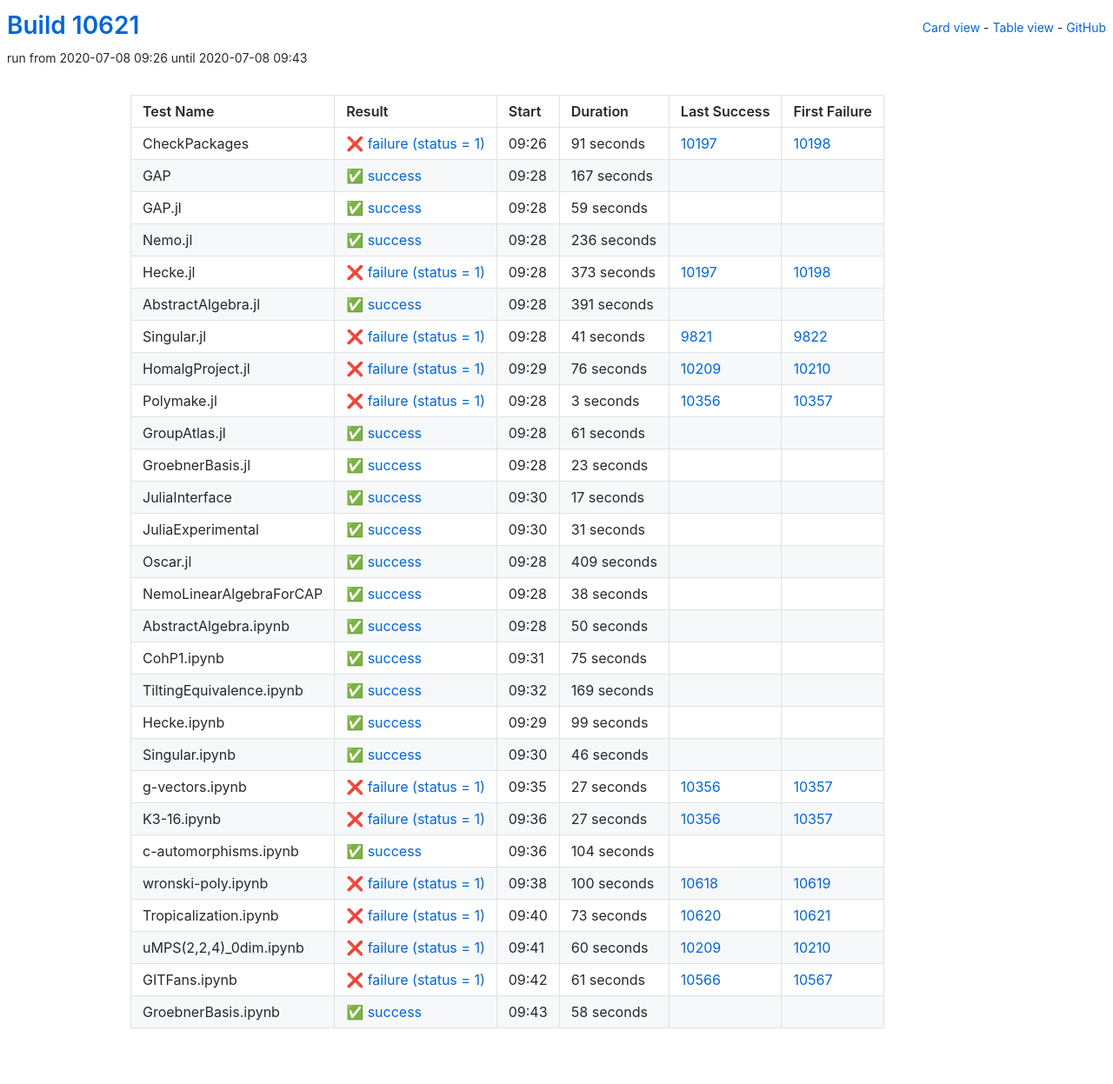
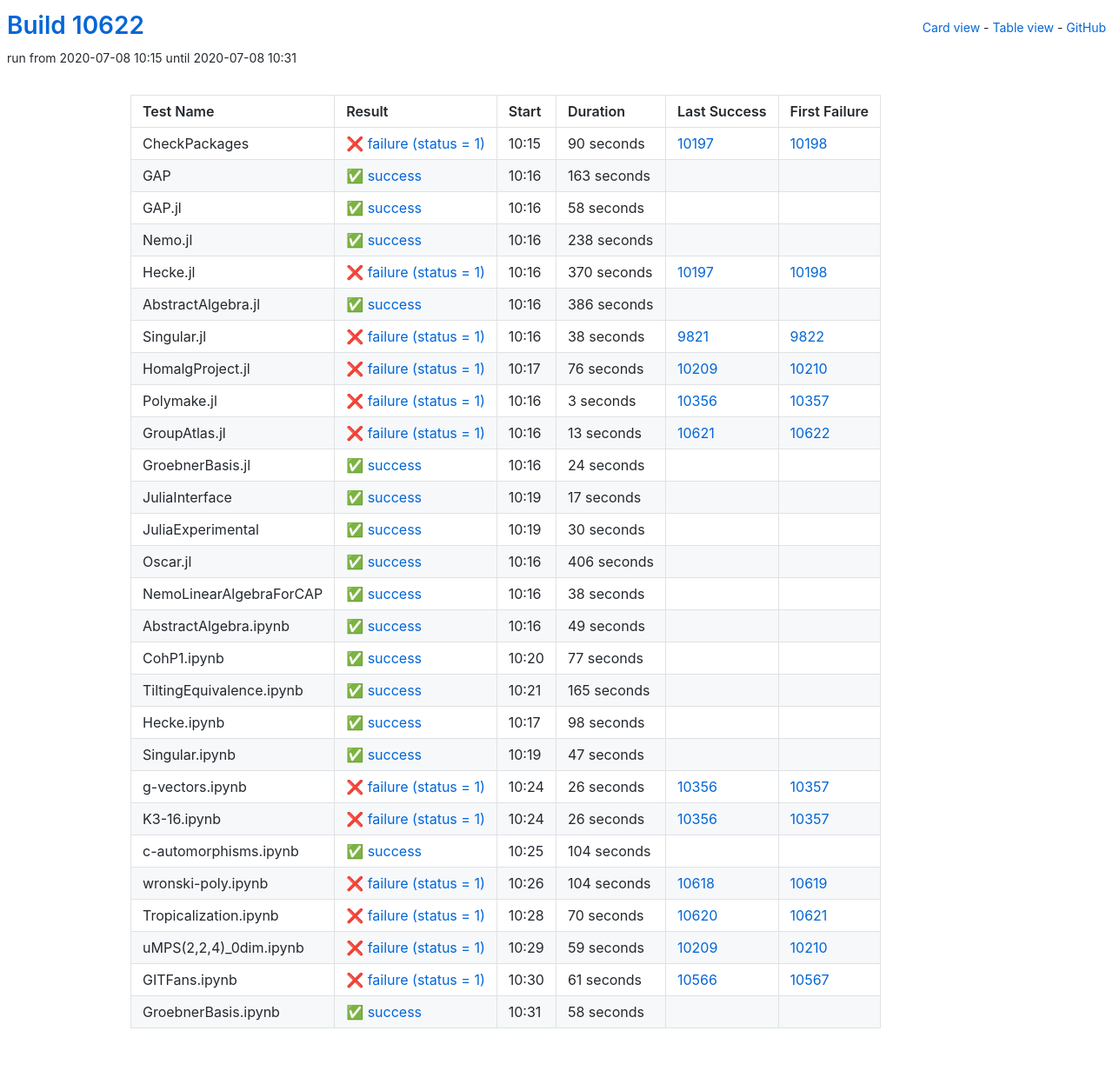
Before and after one commit to oscar-system/oscar-ci-status, a Jekyll site: the page built from table.html, in a window 1280 px wide. Shown: the whole page at 87% size. Built offline with Jekyll 4.4.1, drawn with Linux system fonts in a browser that asks for light colours.

Commit message:
Build #10622

```diff
--- a/_data/ci.yml
+++ b/_data/ci.yml
@@ -1,6 +1,6 @@
 ---
-build: 10621
-build_url: https://oscarci.mathematik.uni-kl.de/job/oscar/10621/
+build: 10622
+build_url: https://oscarci.mathematik.uni-kl.de/job/oscar/10622/
 job: oscar
 organization: oscar-system
 repo: oscar-ci-status
@@ -8,92 +8,92 @@
 tests:
 - name: CheckPackages
   id: checkpackages
-  log: https://oscarci.mathematik.uni-kl.de/job/oscar/10621/artifact/logs/build-10621/CheckPackages.log
-  start: 2020-07-08 09:26
+  log: https://oscarci.mathematik.uni-kl.de/job/oscar/10622/artifact/logs/build-10622/CheckPackages.log
+  start: 2020-07-08 10:15
   success: false
   exitcode: 1
   status: failure
-  duration: 91
+  duration: 90
   last_success: 10197
   last_success_url: https://oscarci.mathematik.uni-kl.de/job/oscar/10197/
   first_failure: 10198
   first_failure_url: https://oscarci.mathematik.uni-kl.de/job/oscar/10198/
 - name: GAP
   id: gap
-  log: https://oscarci.mathematik.uni-kl.de/job/oscar/10621/artifact/logs/build-10621/GAP.log
-  start: 2020-07-08 09:28
+  log: https://oscarci.mathematik.uni-kl.de/job/oscar/10622/artifact/logs/build-10622/GAP.log
+  start: 2020-07-08 10:16
   success: true
   exitcode: 0
   status: success
-  duration: 167
+  duration: 163
   last_success: false
   last_success_url:
   first_failure: false
   first_failure_url:
 - name: GAP.jl
   id: gap-jl
-  log: https://oscarci.mathematik.uni-kl.de/job/oscar/10621/artifact/logs/build-10621/GAP.jl.log
-  start: 2020-07-08 09:28
+  log: https://oscarci.mathematik.uni-kl.de/job/oscar/10622/artifact/logs/build-10622/GAP.jl.log
+  start: 2020-07-08 10:16
   success: true
   exitcode: 0
   status: success
-  duration: 59
+  duration: 58
   last_success: false
   last_success_url:
   first_failure: false
   first_failure_url:
 - name: Nemo.jl
   id: nemo-jl
-  log: https://oscarci.mathematik.uni-kl.de/job/oscar/10621/artifact/logs/build-10621/Nemo.jl.log
-  start: 2020-07-08 09:28
+  log: https://oscarci.mathematik.uni-kl.de/job/oscar/10622/artifact/logs/build-10622/Nemo.jl.log
+  start: 2020-07-08 10:16
   success: true
   exitcode: 0
   status: success
-  duration: 236
+  duration: 238
   last_success: false
   last_success_url:
   first_failure: false
   first_failure_url:
 - name: Hecke.jl
   id: hecke-jl
-  log: https://oscarci.mathematik.uni-kl.de/job/oscar/10621/artifact/logs/build-10621/Hecke.jl.log
-  start: 2020-07-08 09:28
+  log: https://oscarci.mathematik.uni-kl.de/job/oscar/10622/artifact/logs/build-10622/Hecke.jl.log
+  start: 2020-07-08 10:16
   success: false
   exitcode: 1
   status: failure
-  duration: 373
+  duration: 370
   last_success: 10197
   last_success_url: https://oscarci.mathematik.uni-kl.de/job/oscar/10197/
   first_failure: 10198
   first_failure_url: https://oscarci.mathematik.uni-kl.de/job/oscar/10198/
 - name: AbstractAlgebra.jl
   id: abstractalgebra-jl
-  log: https://oscarci.mathematik.uni-kl.de/job/oscar/10621/artifact/logs/build-10621/AbstractAlgebra.jl.log
-  start: 2020-07-08 09:28
+  log: https://oscarci.mathematik.uni-kl.de/job/oscar/10622/artifact/logs/build-10622/AbstractAlgebra.jl.log
+  start: 2020-07-08 10:16
   success: true
   exitcode: 0
   status: success
-  duration: 391
+  duration: 386
   last_success: false
   last_success_url:
   first_failure: false
   first_failure_url:
 - name: Singular.jl
   id: singular-jl
-  log: https://oscarci.mathematik.uni-kl.de/job/oscar/10621/artifact/logs/build-10621/Singular.jl.log
-  start: 2020-07-08 09:28
+  log: https://oscarci.mathematik.uni-kl.de/job/oscar/10622/artifact/logs/build-10622/Singular.jl.log
+  start: 2020-07-08 10:16
   success: false
   exitcode: 1
   status: failure
-  duration: 41
+  duration: 38
   last_success: 9821
   last_success_url: https://oscarci.mathematik.uni-kl.de/job/oscar/9821/
   first_failure: 9822
   first_failure_url: https://oscarci.mathematik.uni-kl.de/job/oscar/9822/
 - name: HomalgProject.jl
   id: homalgproject-jl
-  log: https://oscarci.mathematik.uni-kl.de/job/oscar/10621/artifact/logs/build-10621/HomalgProject.jl.log
-  start: 2020-07-08 09:29
+  log: https://oscarci.mathematik.uni-kl.de/job/oscar/10622/artifact/logs/build-10622/HomalgProject.jl.log
+  start: 2020-07-08 10:17
   success: false
   exitcode: 1
   status: failure
@@ -104,8 +104,8 @@
   first_failure_url: https://oscarci.mathematik.uni-kl.de/job/oscar/10210/
 - name: Polymake.jl
   id: polymake-jl
-  log: https://oscarci.mathematik.uni-kl.de/job/oscar/10621/artifact/logs/build-10621/Polymake.jl.log
-  start: 2020-07-08 09:28
+  log: https://oscarci.mathematik.uni-kl.de/job/oscar/10622/artifact/logs/build-10622/Polymake.jl.log
+  start: 2020-07-08 10:16
   success: false
   exitcode: 1
   status: failure
@@ -116,32 +116,32 @@
   first_failure_url: https://oscarci.mathematik.uni-kl.de/job/oscar/10357/
 - name: GroupAtlas.jl
   id: groupatlas-jl
-  log: https://oscarci.mathematik.uni-kl.de/job/oscar/10621/artifact/logs/build-10621/GroupAtlas.jl.log
-  start: 2020-07-08 09:28
+  log: https://oscarci.mathematik.uni-kl.de/job/oscar/10622/artifact/logs/build-10622/GroupAtlas.jl.log
+  start: 2020-07-08 10:16
+  success: false
+  exitcode: 1
+  status: failure
+  duration: 13
+  last_success: 10621
+  last_success_url: https://oscarci.mathematik.uni-kl.de/job/oscar/10621/
+  first_failure: 10622
+  first_failure_url: https://oscarci.mathematik.uni-kl.de/job/oscar/10622/
+- name: GroebnerBasis.jl
+  id: groebnerbasis-jl
+  log: https://oscarci.mathematik.uni-kl.de/job/oscar/10622/artifact/logs/build-10622/GroebnerBasis.jl.log
+  start: 2020-07-08 10:16
   success: true
   exitcode: 0
   status: success
-  duration: 61
-  last_success: false
-  last_success_url:
-  first_failure: false
-  first_failure_url:
-- name: GroebnerBasis.jl
-  id: groebnerbasis-jl
-  log: https://oscarci.mathematik.uni-kl.de/job/oscar/10621/artifact/logs/build-10621/GroebnerBasis.jl.log
-  start: 2020-07-08 09:28
-  success: true
-  exitcode: 0
-  status: success
-  duration: 23
+  duration: 24
   last_success: false
   last_success_url:
   first_failure: false
   first_failure_url:
 - name: JuliaInterface
   id: juliainterface
-  log: https://oscarci.mathematik.uni-kl.de/job/oscar/10621/artifact/logs/build-10621/JuliaInterface.log
-  start: 2020-07-08 09:30
+  log: https://oscarci.mathematik.uni-kl.de/job/oscar/10622/artifact/logs/build-10622/JuliaInterface.log
+  start: 2020-07-08 10:19
   success: true
   exitcode: 0
   status: success
@@ -152,32 +152,32 @@
   first_failure_url:
 - name: JuliaExperimental
   id: juliaexperimental
-  log: https://oscarci.mathematik.uni-kl.de/job/oscar/10621/artifact/logs/build-10621/JuliaExperimental.log
-  start: 2020-07-08 09:30
+  log: https://oscarci.mathematik.uni-kl.de/job/oscar/10622/artifact/logs/build-10622/JuliaExperimental.log
+  start: 2020-07-08 10:19
   success: true
   exitcode: 0
   status: success
-  duration: 31
+  duration: 30
   last_success: false
   last_success_url:
   first_failure: false
   first_failure_url:
 - name: Oscar.jl
   id: oscar-jl
-  log: https://oscarci.mathematik.uni-kl.de/job/oscar/10621/artifact/logs/build-10621/Oscar.jl.log
-  start: 2020-07-08 09:28
+  log: https://oscarci.mathematik.uni-kl.de/job/oscar/10622/artifact/logs/build-10622/Oscar.jl.log
+  start: 2020-07-08 10:16
   success: true
   exitcode: 0
   status: success
-  duration: 409
+  duration: 406
   last_success: false
   last_success_url:
   first_failure: false
   first_failure_url:
 - name: NemoLinearAlgebraForCAP
   id: nemolinearalgebraforcap
-  log: https://oscarci.mathematik.uni-kl.de/job/oscar/10621/artifact/logs/build-10621/NemoLinearAlgebraForCAP.log
-  start: 2020-07-08 09:28
+  log: https://oscarci.mathematik.uni-kl.de/job/oscar/10622/artifact/logs/build-10622/NemoLinearAlgebraForCAP.log
+  start: 2020-07-08 10:16
   success: true
   exitcode: 0
   status: success
@@ -188,92 +188,92 @@
   first_failure_url:
 - name: AbstractAlgebra.ipynb
   id: abstractalgebra-ipynb
-  log: https://oscarci.mathematik.uni-kl.de/job/oscar/10621/artifact/logs/build-10621/AbstractAlgebra.ipynb.log
-  start: 2020-07-08 09:28
+  log: https://oscarci.mathematik.uni-kl.de/job/oscar/10622/artifact/logs/build-10622/AbstractAlgebra.ipynb.log
+  start: 2020-07-08 10:16
   success: true
   exitcode: 0
   status: success
-  duration: 50
+  duration: 49
   last_success: false
   last_success_url:
   first_failure: false
   first_failure_url:
 - name: CohP1.ipynb
   id: cohp1-ipynb
-  log: https://oscarci.mathematik.uni-kl.de/job/oscar/10621/artifact/logs/build-10621/CohP1.ipynb.log
-  start: 2020-07-08 09:31
+  log: https://oscarci.mathematik.uni-kl.de/job/oscar/10622/artifact/logs/build-10622/CohP1.ipynb.log
+  start: 2020-07-08 10:20
   success: true
   exitcode: 0
   status: success
-  duration: 75
+  duration: 77
   last_success: false
   last_success_url:
   first_failure: false
   first_failure_url:
 - name: TiltingEquivalence.ipynb
   id: tiltingequivalence-ipynb
-  log: https://oscarci.mathematik.uni-kl.de/job/oscar/10621/artifact/logs/build-10621/TiltingEquivalence.ipynb.log
-  start: 2020-07-08 09:32
+  log: https://oscarci.mathematik.uni-kl.de/job/oscar/10622/artifact/logs/build-10622/TiltingEquivalence.ipynb.log
+  start: 2020-07-08 10:21
   success: true
   exitcode: 0
   status: success
-  duration: 169
+  duration: 165
   last_success: false
   last_success_url:
   first_failure: false
   first_failure_url:
 - name: Hecke.ipynb
   id: hecke-ipynb
-  log: https://oscarci.mathematik.uni-kl.de/job/oscar/10621/artifact/logs/build-10621/Hecke.ipynb.log
-  start: 2020-07-08 09:29
+  log: https://oscarci.mathematik.uni-kl.de/job/oscar/10622/artifact/logs/build-10622/Hecke.ipynb.log
+  start: 2020-07-08 10:17
   success: true
   exitcode: 0
   status: success
-  duration: 99
+  duration: 98
   last_success: false
   last_success_url:
   first_failure: false
   first_failure_url:
 - name: Singular.ipynb
   id: singular-ipynb
-  log: https://oscarci.mathematik.uni-kl.de/job/oscar/10621/artifact/logs/build-10621/Singular.ipynb.log
-  start: 2020-07-08 09:30
+  log: https://oscarci.mathematik.uni-kl.de/job/oscar/10622/artifact/logs/build-10622/Singular.ipynb.log
+  start: 2020-07-08 10:19
   success: true
   exitcode: 0
   status: success
-  duration: 46
+  duration: 47
   last_success: false
   last_success_url:
   first_failure: false
   first_failure_url:
 - name: g-vectors.ipynb
   id: g-vectors-ipynb
-  log: https://oscarci.mathematik.uni-kl.de/job/oscar/10621/artifact/logs/build-10621/g-vectors.ipynb.log
-  start: 2020-07-08 09:35
+  log: https://oscarci.mathematik.uni-kl.de/job/oscar/10622/artifact/logs/build-10622/g-vectors.ipynb.log
+  start: 2020-07-08 10:24
   success: false
   exitcode: 1
   status: failure
-  duration: 27
+  duration: 26
   last_success: 10356
   last_success_url: https://oscarci.mathematik.uni-kl.de/job/oscar/10356/
   first_failure: 10357
   first_failure_url: https://oscarci.mathematik.uni-kl.de/job/oscar/10357/
 - name: K3-16.ipynb
   id: k3-16-ipynb
-  log: https://oscarci.mathematik.uni-kl.de/job/oscar/10621/artifact/logs/build-10621/K3-16.ipynb.log
-  start: 2020-07-08 09:36
+  log: https://oscarci.mathematik.uni-kl.de/job/oscar/10622/artifact/logs/build-10622/K3-16.ipynb.log
+  start: 2020-07-08 10:24
   success: false
   exitcode: 1
   status: failure
-  duration: 27
+  duration: 26
   last_success: 10356
   last_success_url: https://oscarci.mathematik.uni-kl.de/job/oscar/10356/
   first_failure: 10357
   first_failure_url: https://oscarci.mathematik.uni-kl.de/job/oscar/10357/
 - name: c-automorphisms.ipynb
   id: c-automorphisms-ipynb
-  log: https://oscarci.mathematik.uni-kl.de/job/oscar/10621/artifact/logs/build-10621/c-automorphisms.ipynb.log
-  start: 2020-07-08 09:36
+  log: https://oscarci.mathematik.uni-kl.de/job/oscar/10622/artifact/logs/build-10622/c-automorphisms.ipynb.log
+  start: 2020-07-08 10:25
   success: true
   exitcode: 0
   status: success
@@ -284,44 +284,44 @@
   first_failure_url:
 - name: wronski-poly.ipynb
   id: wronski-poly-ipynb
-  log: https://oscarci.mathematik.uni-kl.de/job/oscar/10621/artifact/logs/build-10621/wronski-poly.ipynb.log
-  start: 2020-07-08 09:38
+  log: https://oscarci.mathematik.uni-kl.de/job/oscar/10622/artifact/logs/build-10622/wronski-poly.ipynb.log
+  start: 2020-07-08 10:26
   success: false
   exitcode: 1
   status: failure
-  duration: 100
+  duration: 104
   last_success: 10618
   last_success_url: https://oscarci.mathematik.uni-kl.de/job/oscar/10618/
   first_failure: 10619
   first_failure_url: https://oscarci.mathematik.uni-kl.de/job/oscar/10619/
 - name: Tropicalization.ipynb
   id: tropicalization-ipynb
-  log: https://oscarci.mathematik.uni-kl.de/job/oscar/10621/artifact/logs/build-10621/Tropicalization.ipynb.log
-  start: 2020-07-08 09:40
+  log: https://oscarci.mathematik.uni-kl.de/job/oscar/10622/artifact/logs/build-10622/Tropicalization.ipynb.log
+  start: 2020-07-08 10:28
   success: false
   exitcode: 1
   status: failure
-  duration: 73
+  duration: 70
   last_success: 10620
   last_success_url: https://oscarci.mathematik.uni-kl.de/job/oscar/10620/
   first_failure: 10621
   first_failure_url: https://oscarci.mathematik.uni-kl.de/job/oscar/10621/
 - name: uMPS(2,2,4)_0dim.ipynb
   id: umps-2-2-4-0dim-ipynb
-  log: https://oscarci.mathematik.uni-kl.de/job/oscar/10621/artifact/logs/build-10621/uMPS-2-2-4-_0dim.ipynb.log
-  start: 2020-07-08 09:41
+  log: https://oscarci.mathematik.uni-kl.de/job/oscar/10622/artifact/logs/build-10622/uMPS-2-2-4-_0dim.ipynb.log
+  start: 2020-07-08 10:29
   success: false
   exitcode: 1
   status: failure
-  duration: 60
+  duration: 59
   last_success: 10209
   last_success_url: https://oscarci.mathematik.uni-kl.de/job/oscar/10209/
   first_failure: 10210
   first_failure_url: https://oscarci.mathematik.uni-kl.de/job/oscar/10210/
 - name: GITFans.ipynb
   id: gitfans-ipynb
-  log: https://oscarci.mathematik.uni-kl.de/job/oscar/10621/artifact/logs/build-10621/GITFans.ipynb.log
-  start: 2020-07-08 09:42
+  log: https://oscarci.mathematik.uni-kl.de/job/oscar/10622/artifact/logs/build-10622/GITFans.ipynb.log
+  start: 2020-07-08 10:30
   success: false
   exitcode: 1
   status: failure
@@ -332,8 +332,8 @@
   first_failure_url: https://oscarci.mathematik.uni-kl.de/job/oscar/10567/
 - name: GroebnerBasis.ipynb
   id: groebnerbasis-ipynb
-  log: https://oscarci.mathematik.uni-kl.de/job/oscar/10621/artifact/logs/build-10621/GroebnerBasis.ipynb.log
-  start: 2020-07-08 09:43
+  log: https://oscarci.mathematik.uni-kl.de/job/oscar/10622/artifact/logs/build-10622/GroebnerBasis.ipynb.log
+  start: 2020-07-08 10:31
   success: true
   exitcode: 0
   status: success
```
Also changed, not shown: README.md.
